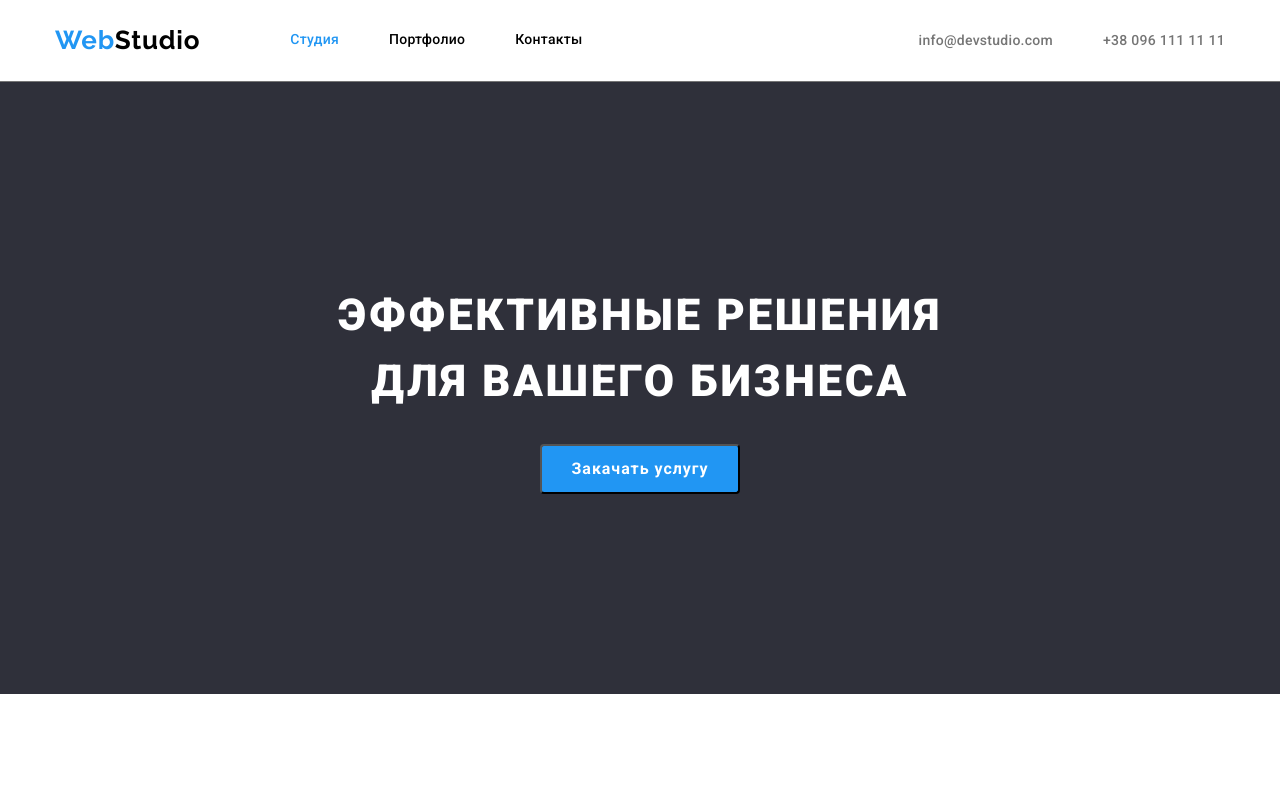
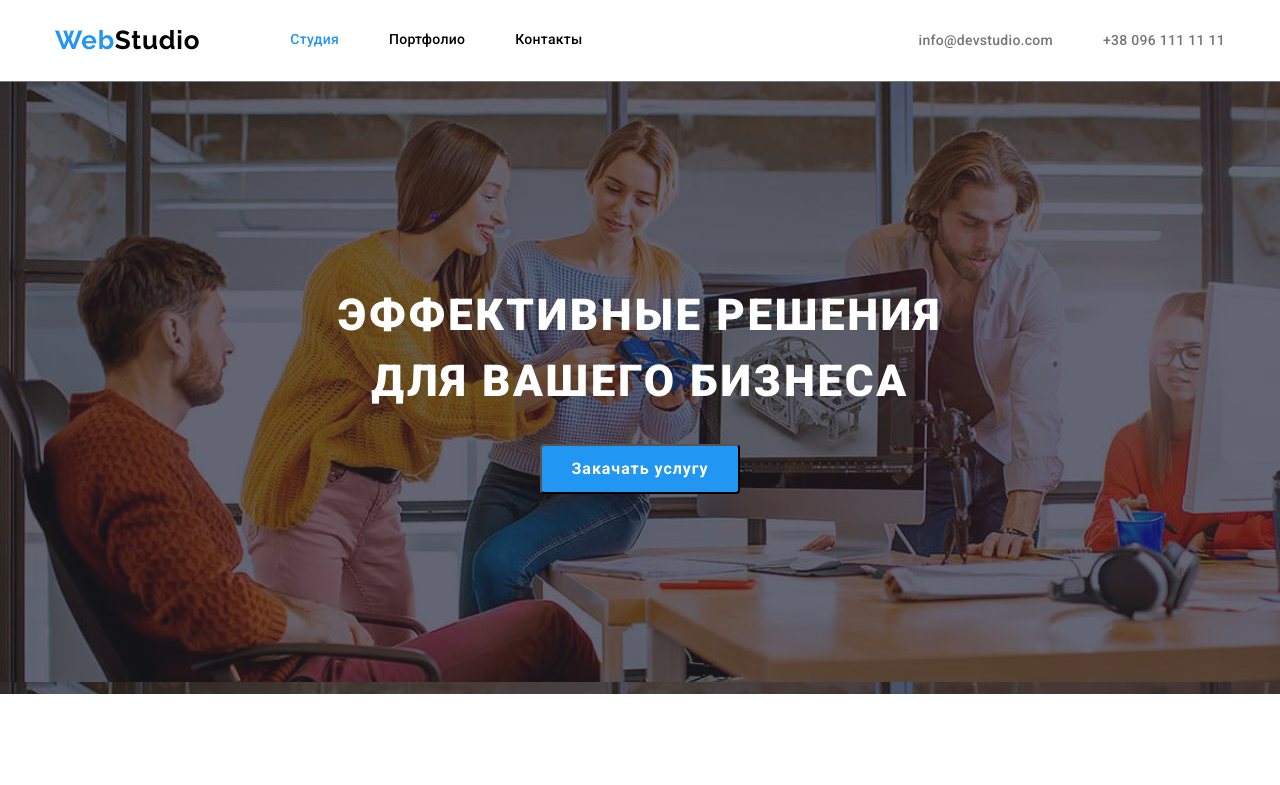
Before and after one commit to Ruslan-TRR/goit-markup-hw-04, a plain HTML site: page index.html in a window 1280 px wide. Shown: the top 785 px of the page. Drawn offline with nearby package versions, Linux system fonts and the light colour scheme.

Commit message:
герой

```diff
--- a/css/styles.css
+++ b/css/styles.css
@@ -125,8 +125,15 @@ img {
 .hero {
   padding-top: 200px;
   padding-bottom: 200px;
-  background-color: #2f303a;
+  background: rgba(47, 48, 58, 0.4);
+  background-image: linear-gradient(
+           rgba(47, 48, 58, 0.4),
+           rgba(47, 48, 58, 0.4)
+     ),
+  url(../img/Команда.jpg)
 }
+
+
 .cap-link {
   margin: 0 auto;
   width: 696px;
```
Also changed, not shown: img/Команда.jpg (added).
